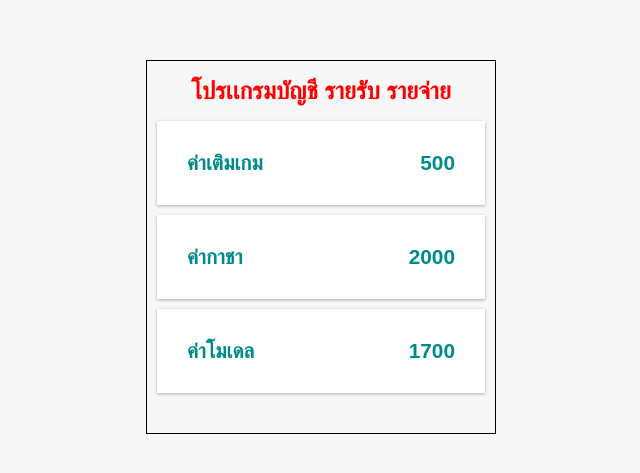
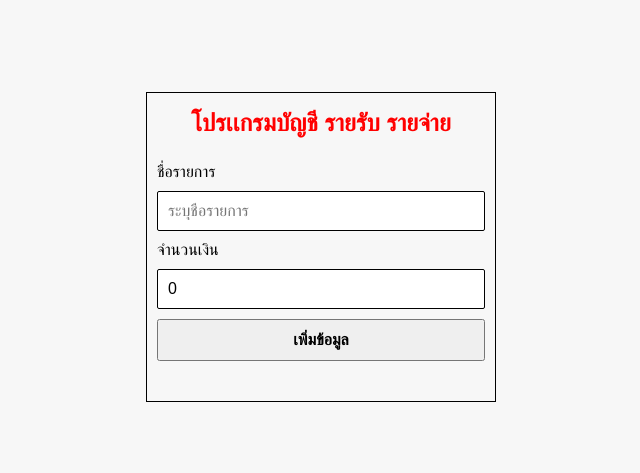
Before and after one commit to mawinClone/React01, a React (Create React App) app: page / in a window 1280 px wide. Shown: the part 153-626 px from the top of the page, without its empty margins (319-959 px from the left). Built offline with nearby package versions, Linux system fonts and the light colour scheme; a web font is replaced by a local one.

Commit message:
send prop child to parent, init new item

```diff
--- a/src/App.css
+++ b/src/App.css
@@ -24,4 +24,5 @@
   padding: 0px 10px 0px;
   margin: 30px auto;
   width: 350px;
+
 }
--- a/src/App.js
+++ b/src/App.js
@@ -1,16 +1,33 @@
 import Transaction from "./components/Transaction";
-import "./App.css"
+import FormComponent from "./components/FormComponent";
+import "./App.css";
+import { useState } from "react";
+// import { v4 as uuidv4 } from "uuid";
 
 function App() {
+  const design = { color: "red", textAlign: "center", fontSize: "1.5rem" };
 
-  const design = {color:'red', textAlign:'center',fontSize:'1.5rem'};
+  // const initData = [
+  //   { id: 1, title: "ค่าเติมเกม", amount: 500 },
+  //   { id: 2, title: "ค่ากาชา", amount: 2000 },
+  //   { id: 3, title: "ค่าโมเดล", amount: 1700 },
+  // ];
+  const [items, setItems] = useState([]); //useState
+
+  const onAddNewItem = (newItem) => {
+    setItems((prevItem) => {
+      return [newItem, ...prevItem]; //เอาข้อมูลใหม่ที่ส่งมาจาก FormComponent มาต่อด้านหน้า
+    });
+  };
 
   return (
     <div className="container">
-
       <h1 style={design}>โปรเเกรมบัญชี รายรับ รายจ่าย</h1>
 
-      <Transaction />
+      <FormComponent onAddItem={onAddNewItem} />
+      {/* ส่งฟังก์ชันให้ FormComponent ในการเรียกย้อนกลับมายัง App */}
+
+      <Transaction items={items} />
     </div>
   );
 }
--- /dev/null
+++ b/src/components/FormComponent.css
@@ -0,0 +1,31 @@
+label{
+    display: inline-block;
+    margin: 10px 0px;
+}
+
+input{
+    border: 1px solid black;
+
+    border-radius: 2px;
+    display: block;
+    font-size: 16px;
+    width: 100%;
+    /* margin-left: 10px; */
+    padding: 10px;
+}
+input:focus{
+    outline: none;
+}
+
+
+
+
+.btn{
+    font-weight: bold;
+    cursor: pointer;
+    display:  block;
+    margin: 10px 0px 30px;
+    padding: 10px;
+    font-size: 16px;
+    width: 100%;
+}
--- /dev/null
+++ b/src/components/FormComponent.js
@@ -0,0 +1,53 @@
+import "./FormComponent.css";
+import { useState } from "react";
+import { v4 as uuidv4 } from "uuid";
+
+const FormComponent = (props) =>{
+
+    const [title,setTitle] = useState("");
+    const [amount,setAmount] = useState(0);
+
+    const inputTitle = (event)=>{
+        setTitle(event.target.value);
+    }
+    const inputAmount = (event)=>{
+        setAmount(event.target.value);
+
+    }
+
+    const saveItem = (event)=>{
+        event.preventDefault(); //กด subbmit เเล้วไม่รีเฟรชเว็บ
+        const itemData = {
+            title: title,
+            amount: Number(amount) ,
+            id: uuidv4()
+        }
+        console.log("save data");
+        props.onAddItem(itemData); //ส่ง itemData กลับไป setState ที่ App
+
+        setTitle("");
+        setAmount(0);
+    }
+
+
+
+    return(
+        <div>
+            <form onSubmit={saveItem}>
+                <div className="form-control">
+                    <label>ชื่อรายการ</label>
+                    <input type="text" placeholder="ระบุชื่อรายการ" onChange={inputTitle} value={title}/>
+                </div>
+                <div className="form-control">
+                    <label>จำนวนเงิน</label>
+                    <input type="number" placeholder="ระบุจำนวนเงินบาท" onChange={inputAmount} value={amount}/>
+                </div>
+                <div>
+                    <button className="btn" type="submit">เพิ่มข้อมูล</button>
+                </div>
+            </form>
+        </div>
+    );
+
+}
+export default FormComponent;
--- a/src/components/Item.css
+++ b/src/components/Item.css
@@ -3,3 +3,11 @@
     text-align: center;
     list-style-type: none;
 }
+.expense{
+    /* color: red; */
+    border-right: 5px solid red;
+}
+.income{
+    /* color: green; */
+    border-right: 5px solid green;
+}
--- a/src/components/Item.js
+++ b/src/components/Item.js
@@ -1,11 +1,14 @@
 import PropTypes from 'prop-types';
+import './Item.css'
 
 const Item = (props) => {
   const { title, amount } = props;
 
+  const status =  amount>0 ? "income": "expense";
+
   return (
-    <li>
-      {title} <span>{amount}</span>
+    <li className={status}>
+      {title} <span>{Math.abs(amount)}</span>
     </li>
   );
 };
--- a/src/components/Transaction.css
+++ b/src/components/Transaction.css
@@ -21,8 +21,9 @@
 
     font-size: 1.3rem;
     font-weight: bold;
-    color: darkcyan;
+    /* color: darkcyan; */
     background-color: white;
     box-shadow: 0 1px 3px rgba(0, 0, 0, 0.3);
 
+
 }
--- a/src/components/Transaction.js
+++ b/src/components/Transaction.js
@@ -1,18 +1,16 @@
+// import { v4 as uuidv4 } from "uuid";
 import Item from "./Item";
+
 import "./Transaction.css";
-import { v4 as uuidv4 } from 'uuid';
 
-const Transaction = () => {
-  const data = [
-    {title: "ค่าเติมเกม", amount: 500 },
-    {title: "ค่ากาชา", amount: 2000 },
-    {title: "ค่าโมเดล", amount: 1700 },
-  ];
+const Transaction = (props) => {
+
+  const { items } = props;
 
   return (
     <ul className="item-list">
-      {data.map((element) => {
-        return <Item {...element} key ={uuidv4()}/>;
+      {items.map((element) => { //วนลูปเพื่อสร้าง item (สามารถใช้ prop.items.map เเทน items ได้)
+        return <Item {...element} key={element.id} />;
       })}
     </ul>
   );
```
